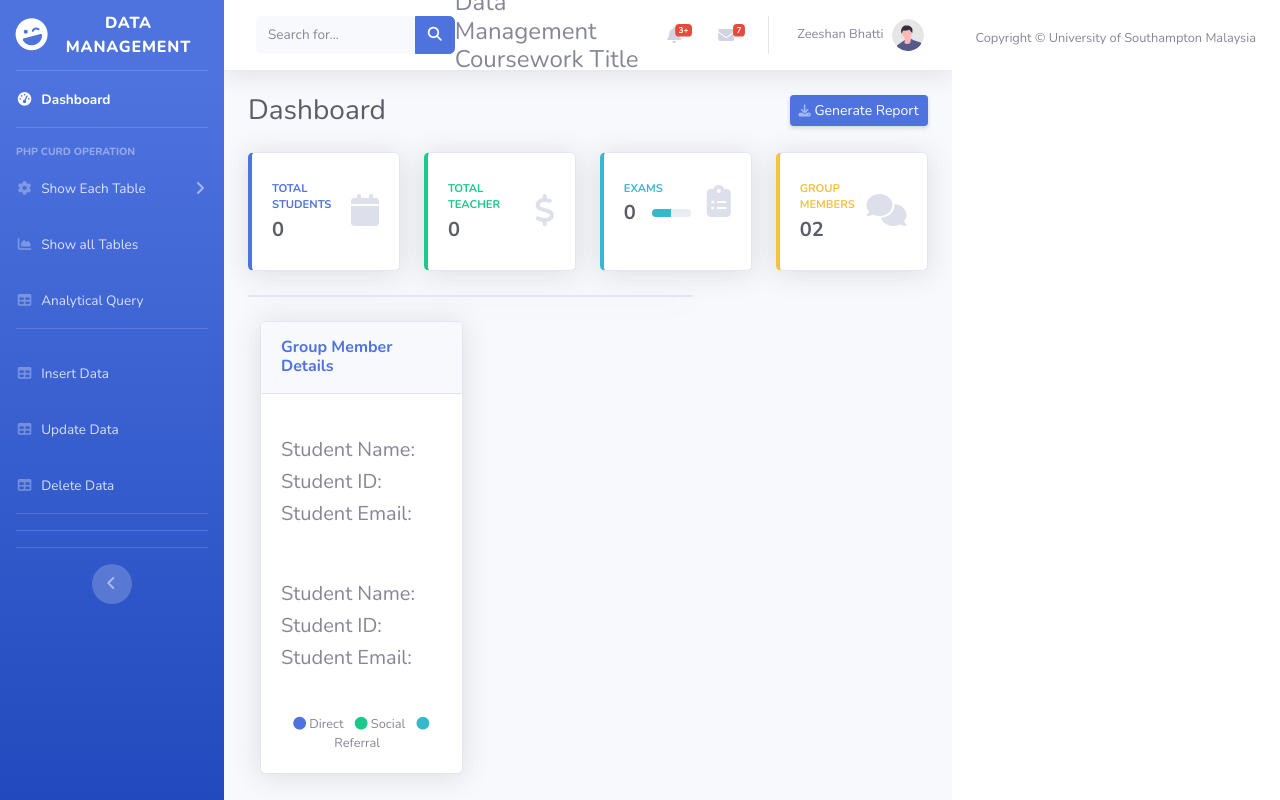
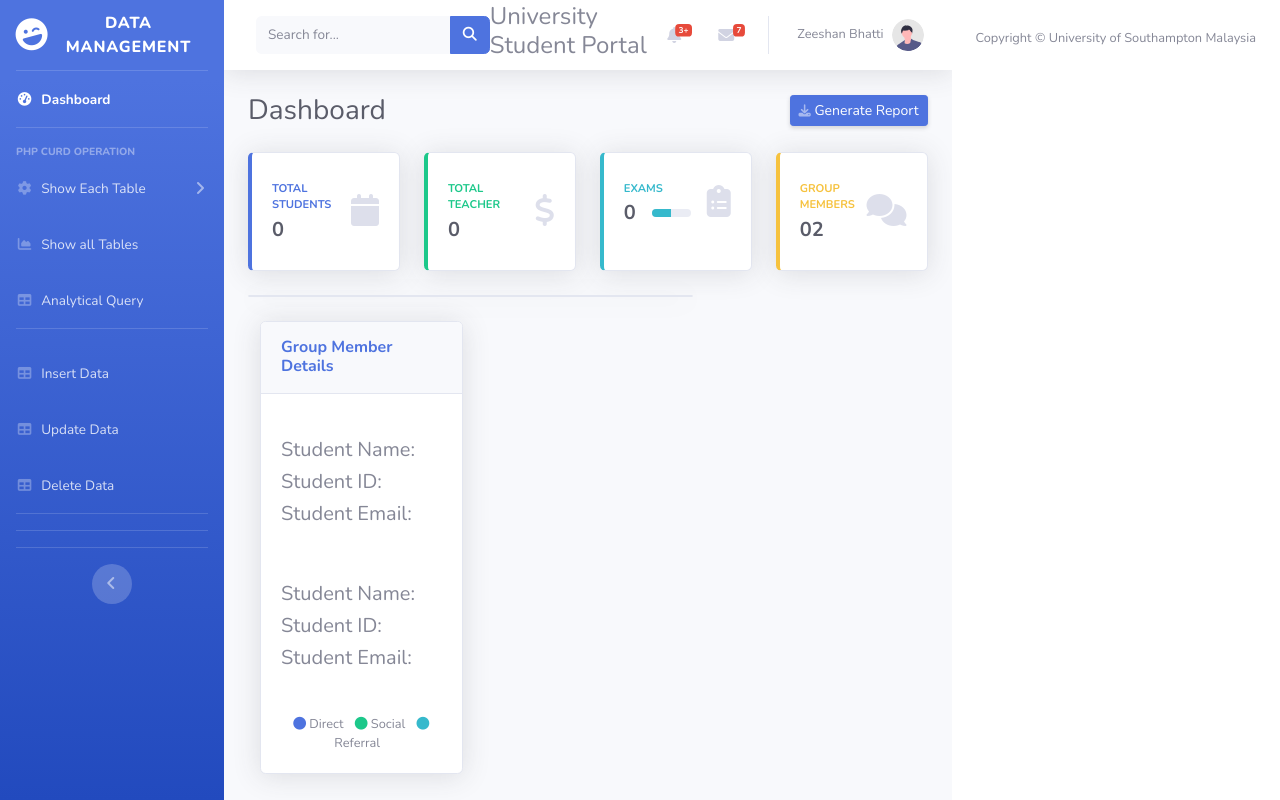
Before and after one commit to MooEthan/data_management_assignment1, a PHP site: page /index.php in a window 1280 px wide. Run offline with PHP 8.4, Linux system fonts and the light colour scheme; data that the repository does not hold is empty; some libraries are stand-ins or nearby versions.

Commit message:
Changed title of website

```diff
--- a/php_curd/sideBarMenu.php
+++ b/php_curd/sideBarMenu.php
@@ -216,7 +216,7 @@
                         </div>
 
                     </form>
-                    <h4>  Data Management Coursework Title</h4>
+                    <h4> University Student Portal </h4>
 
                     <!-- Topbar Navbar -->
                     <ul class="navbar-nav ml-auto">
```
